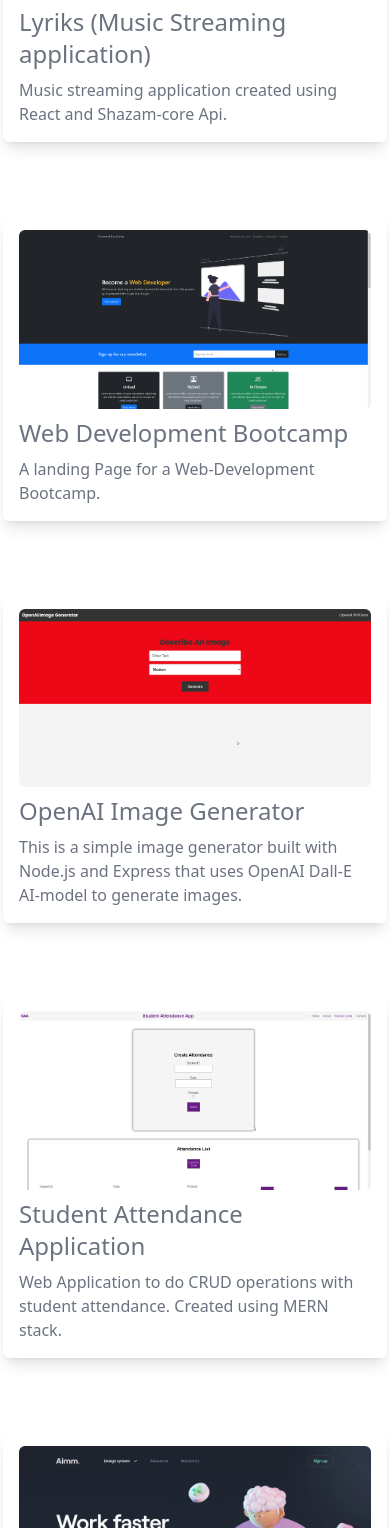
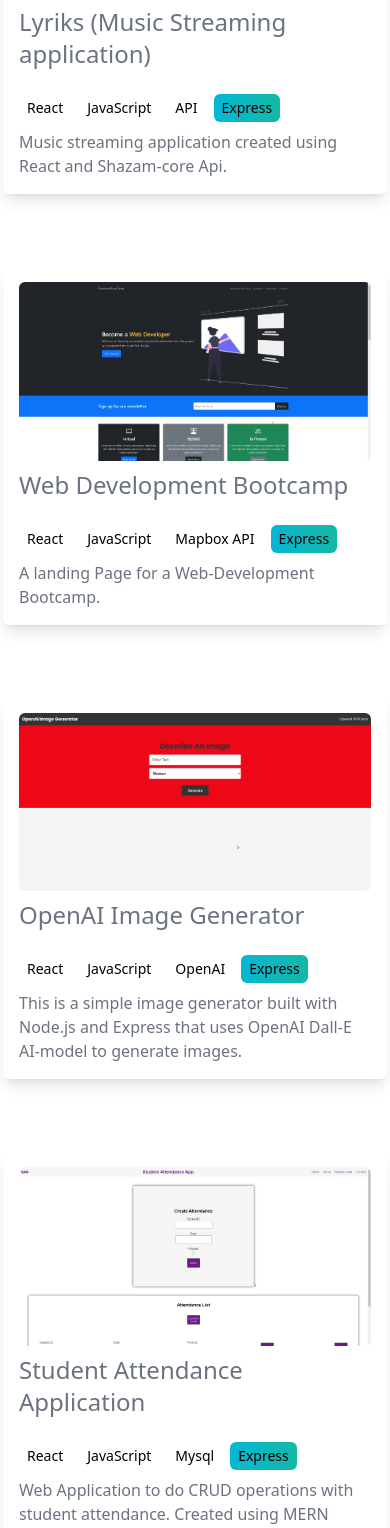
Before and after one commit to Frostdev7506/Neeraj-resume-portfolio, a Next.js app: page / in a window 390 px wide. Shown: the part 3280-4808 px from the top of the page. Built offline with nearby package versions, Linux system fonts and the light colour scheme; no server answers.

Commit message:
added Technology tags in the project section

```diff
--- /dev/null
+++ b/components/TechnologyTags.js
@@ -0,0 +1,18 @@
+import React from "react";
+
+const TechnologyTags = ({ technologies, colors1, colors2 }) => {
+  return (
+    <div className="flex justify-start mt-4 pt-2 pb-2 space-x-2">
+      {technologies.map((technology, index) => (
+        <span
+          key={index}
+          className={`bg-gradient-to-r from-${colors1[index]}-500 to-${colors2[index]}-500 border-y-${colors1[index]}-500 px-2 py-1 rounded-md text-sm`}
+        >
+          {technology}
+        </span>
+      ))}
+    </div>
+  );
+};
+
+export default TechnologyTags;
--- a/pages/index.js
+++ b/pages/index.js
@@ -16,6 +16,7 @@ import { IoLogoNodejs, DiLinux, DiReact, FaAws } from "react-icons";
 import Image from "next/image";
 import deved from "../public/dev-ed-wave.png";
 import GitHubWidget from "../components/GitHubWidget";
+import TechnologyTags from "@/components/TechnologyTags";
 
 import web1 from "../public/web1.png";
 import lyrics from "../public/lyrics.png";
@@ -228,6 +229,12 @@ export default function Home() {
               <h2 className="text-2xl text-gray-500 font-medium my-2">
                 Lyriks (Music Streaming application)
               </h2>
+
+              <TechnologyTags
+                technologies={["React", "JavaScript", "API", "Express"]}
+                colors1={["green", "pink", "indigo", "cyan"]}
+                colors2={["purple", "red", "purple", "teal"]}
+              />
               <p className="text-gray-500">
                 Music streaming application created using React and Shazam-core
                 Api.
@@ -257,6 +264,11 @@ export default function Home() {
               <h2 className="text-2xl text-gray-500 font-medium my-2">
                 Web Development Bootcamp
               </h2>
+              <TechnologyTags
+                technologies={["React", "JavaScript", "Mapbox API", "Express"]}
+                colors1={["green", "pink", "indigo", "cyan"]}
+                colors2={["purple", "red", "purple", "teal"]}
+              />
               <p className="text-gray-500">
                 A landing Page for a Web-Development Bootcamp.
               </p>
@@ -285,6 +297,11 @@ export default function Home() {
               <h2 className="text-2xl text-gray-500 font-medium my-2">
                 OpenAI Image Generator
               </h2>
+              <TechnologyTags
+                technologies={["React", "JavaScript", "OpenAI", "Express"]}
+                colors1={["green", "pink", "indigo", "cyan"]}
+                colors2={["purple", "red", "purple", "teal"]}
+              />
               <p className="text-gray-500">
                 This is a simple image generator built with Node.js and Express
                 that uses OpenAI Dall-E AI-model to generate images.
@@ -313,6 +330,11 @@ export default function Home() {
               <h2 className="text-2xl text-gray-500 font-medium my-2">
                 Student Attendance Application
               </h2>
+              <TechnologyTags
+                technologies={["React", "JavaScript", "Mysql", "Express"]}
+                colors1={["green", "pink", "indigo", "cyan"]}
+                colors2={["purple", "red", "purple", "teal"]}
+              />
               <p className="text-gray-500">
                 Web Application to do CRUD operations with student attendance.
                 Created using MERN stack.
@@ -341,6 +363,11 @@ export default function Home() {
               <h2 className="text-2xl text-gray-500 font-medium my-2">
                 Project 5
               </h2>
+              <TechnologyTags
+                technologies={["React", "JavaScript", "API", "Express"]}
+                colors1={["green", "pink", "indigo", "cyan"]}
+                colors2={["purple", "red", "purple", "teal"]}
+              />
               <p className="text-gray-500">
                 Lorem ipsum dolor sit amet, consectetur adipiscing elit. Duis
                 faucibus justo a augue sagittis, id venenatis risus tincidunt.
@@ -369,6 +396,11 @@ export default function Home() {
               <h2 className="text-2xl text-gray-500 font-medium my-2">
                 Project 6
               </h2>
+              <TechnologyTags
+                technologies={["React", "JavaScript", "API", "Express"]}
+                colors1={["green", "pink", "indigo", "cyan"]}
+                colors2={["purple", "red", "purple", "teal"]}
+              />
               <p className="text-gray-500">
                 Lorem ipsum dolor sit amet, consectetur adipiscing elit. Duis
                 faucibus justo a augue sagittis, id venenatis risus tincidunt.
@@ -402,26 +434,26 @@ export default function Home() {
           <GitHubWidget />
         </section>
         {/* footer  */}
-        <footer class="p-4 mt-5 bg-white rounded-lg shadow md:px-6 md:py-8 dark:bg-gray-900">
-          <div class="sm:flex sm:items-center sm:justify-between">
+        <footer className="p-4 mt-5 bg-white rounded-lg shadow md:px-6 md:py-8 dark:bg-gray-900">
+          <div className="sm:flex sm:items-center sm:justify-between">
             <a
               href="https://github.com/Frostdev7506"
-              class="flex items-center mb-4 sm:mb-0"
+              className="flex items-center mb-4 sm:mb-0"
             >
-              <span class="self-center text-2xl font-semibold whitespace-nowrap text-black dark:text-white">
+              <span className="self-center text-2xl font-semibold whitespace-nowrap text-black dark:text-white">
                 <p className="text-xl text-gray-500 font-burtons ">
                   developedbyneeraj
                 </p>
               </span>
             </a>
-            <ul class="flex flex-wrap items-center mb-6 text-sm text-gray-500 sm:mb-0 dark:text-gray-400">
+            <ul className="flex flex-wrap items-center mb-6 text-sm text-gray-500 sm:mb-0 dark:text-gray-400">
               <li>
-                <a href="#about" class="mr-4 hover:underline md:mr-6 ">
+                <a href="#about" className="mr-4 hover:underline md:mr-6 ">
                   About
                 </a>
               </li>
               <li>
-                <a href="#" class="mr-4 hover:underline md:mr-6">
+                <a href="#" className="mr-4 hover:underline md:mr-6">
                   Privacy Policy
                 </a>
               </li>
```
